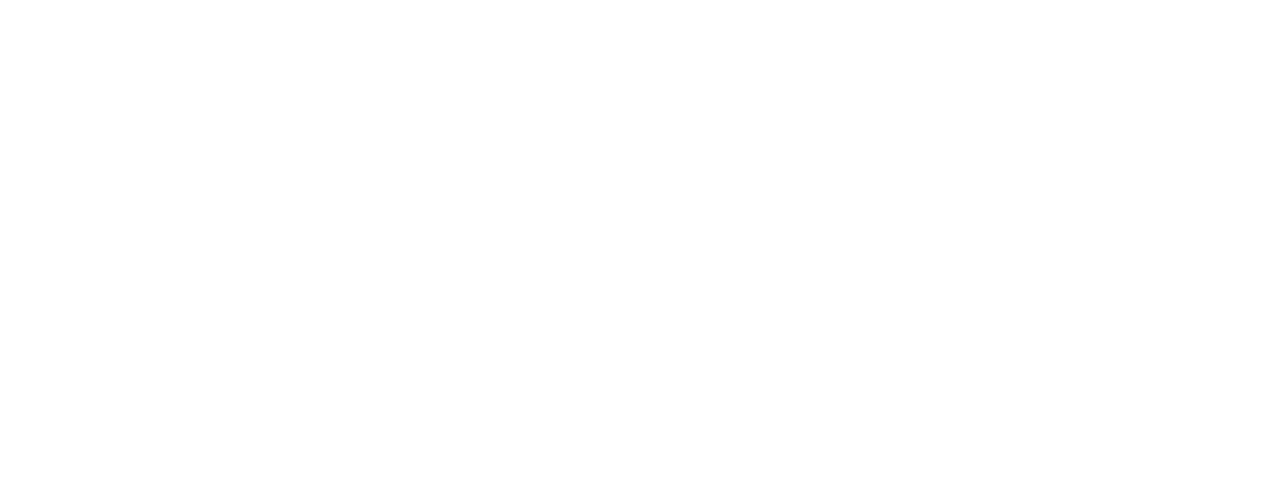
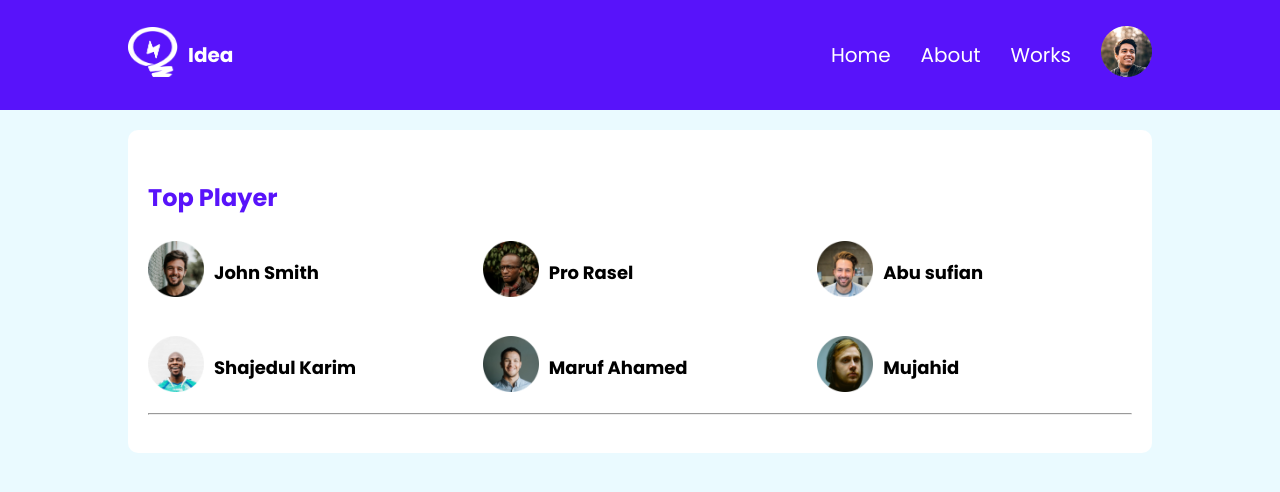
Before and after one commit to Ni-Han-402/Leaderboard, a plain HTML site: page index.html in a window 1280 px wide. Drawn offline with Linux system fonts and the light colour scheme.

Commit message:
Navber And Articles Added

```diff
--- a/css/style.css
+++ b/css/style.css
@@ -4,15 +4,83 @@
 /* Primary Style */
 body{
     font-family: 'Poppins', sans-serif;
+    margin: 0;
+    padding: 0;
+    background-color: rgb(234, 250, 255);
+}
+.container{
+    width: 80%;
+    margin: auto;
+}
+.section-title h2{
+    color: rgb(88, 19, 250);
 }
 
 /* Navber Start */
-
+.header{
+    background-color: rgb(88, 19, 250);
+}
+.navber{
+    display: flex;
+    justify-content: space-between;
+    padding: 20px 0;
+}
+.logo{
+    display: flex;
+    align-items: center;
+}
+.logo-img img{
+    width: 50px;
+    height: 50px;
+}
+.logo-text h3{
+    margin-left: 10px;
+    color: #fff;
+    font-size: 20px;
+}
+.navigation{
+    display: flex;
+    align-items: center;
+}
+.menu-ber{
+    display: flex;
+}
+.menu-ber li{
+    list-style: none;
+    font-size: 20px;
+    color: #fff;
+    margin-right: 30px;
+}
+.profile{
+    align-items: center;
+}
 /* Navber End */
 
 
 /* Top Player Start */
-
+.articles{
+    background-color: #fff;
+    padding: 30px 20px;
+    margin-top: 20px;
+    border-radius: 10px;
+}
+.players{
+    display: grid;
+    grid-template-columns: 1fr 1fr 1fr;
+    grid-gap: 20px;
+}
+.player{
+    display: flex;
+    align-items: center;
+}
+.player-img img{
+    width: 56px;
+    height: 56px;
+}
+.player-name h4{
+    margin-left: 10px;
+    font-size: 18px;
+}
 /* Top Player End */
 
 
--- a/index.html
+++ b/index.html
@@ -11,24 +11,109 @@
 </head>
 <body>
 <!-- Header Section Start -->
+    <header class="header">
     <!-- Navber Start -->
+        <div class="container">
+            <div class="navber">
 
+                <div class="logo">
+                    <div class="logo-img">
+                        <img src="images/icons/logo.png" alt="Logo">
+                    </div>
+                    <div class="logo-text">
+                        <h3>Idea</h3>
+                    </div>
+                </div>
+
+                <div class="navigation">
+                    <div class="menu">
+                        <ul class="menu-ber">
+                            <li>Home</li>
+                            <li>About</li>
+                            <li>Works</li>
+                        </ul>
+                    </div>
+                    <div class="profile">
+                        <img src="images/icons/profile.png" alt="Profile-Picture">
+                    </div>
+
+                </div>
+            </div>
+        </div>
     <!-- Navber End -->
+    </header>
 <!-- Header Section End -->
 
 
 <!-- Main Body Section Start -->
-    <!-- Top Player Section Start -->
+    <main>
+    <section class="container">
+        <div class="articles">
+        <!-- Top Player Section Start -->
+            <div class="section-title"><h2>Top Player</h2></div>
+            <div class="players">
+                <div class="player">
+                    <div class="player-img">
+                        <img src="images/players/player-1.png" alt="">
+                    </div>
+                    <div class="player-name">
+                        <h4>John Smith</h4>
+                    </div>
+                </div>
+                <div class="player">
+                    <div class="player-img">
+                        <img src="images/players/player-2.png" alt="">
+                    </div>
+                    <div class="player-name">
+                        <h4>Pro Rasel</h4>
+                    </div>
+                </div>
+                <div class="player">
+                    <div class="player-img">
+                        <img src="images/players/player-3.png" alt="">
+                    </div>
+                    <div class="player-name">
+                        <h4>Abu sufian</h4>
+                    </div>
+                </div>
+                <div class="player">
+                    <div class="player-img">
+                        <img src="images/players/player-4.png" alt="">
+                    </div>
+                    <div class="player-name">
+                        <h4>Shajedul Karim</h4>
+                    </div>
+                </div>
+                <div class="player">
+                    <div class="player-img">
+                        <img src="images/players/player-5.png" alt="">
+                    </div>
+                    <div class="player-name">
+                        <h4>Maruf Ahamed</h4>
+                    </div>
+                </div>
+                <div class="player">
+                    <div class="player-img">
+                        <img src="images/players/player-6.png" alt="">
+                    </div>
+                    <div class="player-name">
+                        <h4>Mujahid</h4>
+                    </div>
+                </div>
+            </div>
+        <!-- Top Player Section End -->
+        <hr>
+        <!-- Top Blog Section Start -->
 
-    <!-- Top Player Section End -->
+        <!-- Top Blog Section End -->
+    </div>
+    </section>
 
-    <!-- Top Blog Section Start -->
-
-    <!-- Top Blog Section End -->
 
     <!-- Latest Courses Section Start -->
 
     <!-- Latest Courses Section End -->
+    </main>
 <!-- Main Body Section End -->
 
 </body>
```
